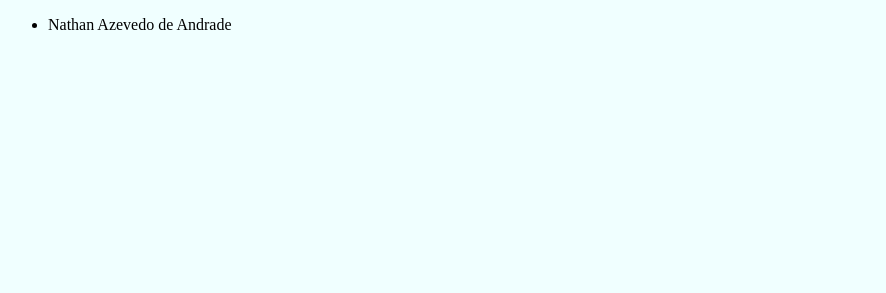
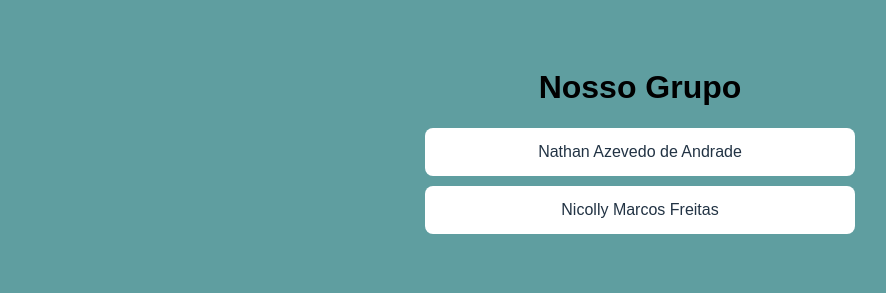
Before and after one commit to NathanAzvdo/Trabalho_git_Ux_UI, a plain HTML site: page index.html in a window 1280 px wide. Shown: the whole page, without its empty margins (0-886 px from the left). Drawn offline with Linux system fonts and the light colour scheme.

Commit message:
Adicionando estilo da pagina

```diff
--- a/index.html
+++ b/index.html
@@ -1,13 +1,16 @@
-<!DOCTYPE html>
+<!doctype html>
 <html lang="en">
-<head>
-    <meta charset="UTF-8">
-    <meta name="viewport" content="width=device-width, initial-scale=1.0">
+  <head>
+    <meta charset="UTF-8" />
+    <meta name="viewport" content="width=device-width, initial-scale=1.0" />
     <title>Trabalho UI-UX</title>
-</head>
-<body style="background-color: azure;">
+    <link rel="stylesheet" href="style.css" />
+  </head>
+  <body>
+    <h1>Nosso Grupo</h1>
     <ul>
-        <li>Nathan Azevedo de Andrade</li>
+      <li>Nathan Azevedo de Andrade</li>
+      <li>Nicolly Marcos Freitas</li>
     </ul>
-</body>
+  </body>
 </html>
--- /dev/null
+++ b/style.css
@@ -0,0 +1,24 @@
+body{
+    background-color: cadetblue;
+    color: #234;
+    font-family: Arial, sans-serif;
+    text-align: center;
+    padding: 40px;
+}
+
+h1{
+    color: black;
+}
+
+ul{
+    list-style: none;
+    padding: 0;
+}
+
+li{
+    background-color: white;
+    border-radius: 8px;
+    padding: 15px;
+    max-width: 400px;
+    margin: 10px auto;
+}
```
